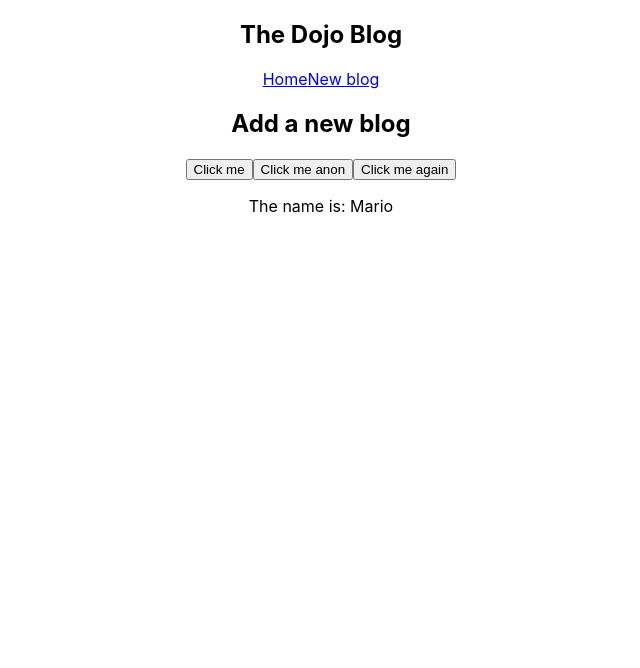
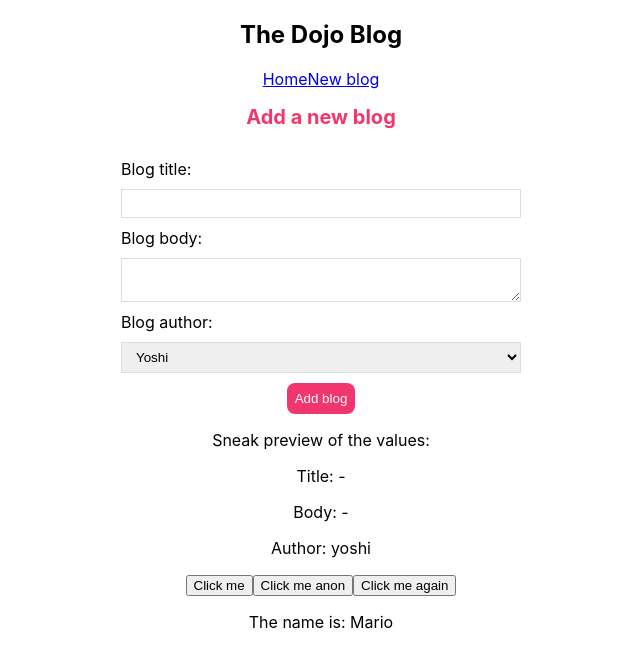
Before and after one commit to Jackques/React-tutorial, a React (Create React App) app: page /create in a window 1280 px wide. Shown: the top 668 px of the page, without its empty margins (319-959 px from the left). Built offline with nearby package versions, Linux system fonts and the light colour scheme.

Commit message:
Updated code by following tutorial, vid 27-29; Added logic to add a new blog

```diff
--- a/data/db.json
+++ b/data/db.json
@@ -17,6 +17,24 @@
       "body": "This is Jack's first blog...",
       "author": "Jack",
       "id": 3
+    },
+    {
+      "title": "my title",
+      "body": "my blog body",
+      "author": "jack",
+      "id": 4
+    },
+    {
+      "title": "Yoshi's newest blog",
+      "body": "Hello! This is Yoshi's newest blog! Welcome",
+      "author": "yoshi",
+      "id": 5
+    },
+    {
+      "title": "Mario's new!",
+      "body": "It's me... Mario!",
+      "author": "mario",
+      "id": 6
     }
   ]
 }
--- a/src/Create.js
+++ b/src/Create.js
@@ -1,9 +1,62 @@
+import {useState} from "react";
+
 const Create = () => {
+    const [title, setTitle] = useState('');
+    const [body, setBody] = useState('');
+    const [author, setAuthor] = useState('yoshi');
+    const [isPending, setIsPending] = useState(false);
+
+    const handleSubmit = (e) => {
+        e.preventDefault();
+        setIsPending(false);
+        const blog = {title, body, author};
+
+        console.log(blog);
+        fetch('http://localhost:7000/blogs', {
+            method: 'POST',
+            headers: {
+                'Content-Type': 'application/json'
+            },
+            body: JSON.stringify(blog)
+        }).then((rep) => {
+            console.log('new blog added: ', rep.ok);
+            setIsPending(true);
+        })
+    }
+
     return (
         <div className="create">
             <h2>Add a new blog</h2>
+            <form onSubmit={handleSubmit}>
+                <label>Blog title:</label>
+                <input type="text" value={title} onChange={
+                    (e) => setTitle(e.target.value)
+                } required/>
+
+                <label>Blog body:</label>
+                <textarea value={body} onChange={
+                    (e) => setBody(e.target.value)
+                } required/>
+
+                <label>Blog author:</label>
+                <select value={author} onChange={
+                    (e) => setAuthor(e.target.value)
+                }>
+                    <option value="mario">Mario</option>
+                    <option value="yoshi">Yoshi</option>
+                    <option value="jack">Jack</option>
+                </select>
+
+                <button disabled={isPending} type="submit">Add blog</button>
+            </form>
+
+            <div className="sneakPreviewValues">
+                <p>Sneak preview of the values:</p>
+                <p>Title: {title.length > 0 ? title : "-"}</p>
+                <p>Body: {body ? body : "-"}</p>
+                <p>Author: {author}</p>
+            </div>
         </div>
-
     );
 }
 
--- a/src/index.css
+++ b/src/index.css
@@ -12,3 +12,44 @@ code {
   font-family: source-code-pro, Menlo, Monaco, Consolas, 'Courier New',
     monospace;
 }
+
+/* create new blog form */
+.create {
+  max-width: 400px;
+  margin: 0 auto;
+  text-align: center;
+}
+.create label {
+  text-align: left;
+  display: block;
+}
+.create h2 {
+  font-size: 20px;
+  color: #f1356d;
+  margin-bottom: 30px;
+}
+.create input, .create textarea, .create select {
+  width: 100%;
+  padding: 6px 10px;
+  margin: 10px 0;
+  border: 1px solid #ddd;
+  box-sizing: border-box;
+  display: block;
+}
+.create button {
+  background: #f1356d;
+  color: #fff;
+  border: 0;
+  padding: 8px;
+  border-radius: 8px;
+  cursor: pointer;
+}
+
+.create button:disabled {
+  background: grey;
+  cursor: not-allowed;
+}
+.create button[disabled] {
+  background: grey;
+  cursor: not-allowed;
+}
```
